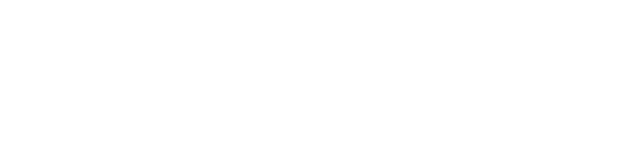
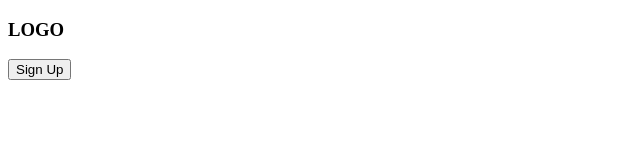
Before and after one commit to TahsinaRashid/Assignment1, a plain HTML site: page first.html in a window 1280 px wide. Shown: the whole page, without its empty margins (0-640 px from the left). Drawn offline with Linux system fonts and the light colour scheme.

Commit message:
style added

```diff
--- a/first.html
+++ b/first.html
@@ -4,8 +4,21 @@
     <meta charset="UTF-8">
     <meta name="viewport" content="width=device-width, initial-scale=1.0">
     <title>First assignment</title>
+    <link rel="stylesheet" href="style/style.css">
 </head>
 <body>
+    <header>
+        <nav>
+            <h3><b>LOGO</b></h3>
+            <button>Sign Up</button></a>
 
+        </nav>
+    </header>
+    <main>
+
+    </main>
+    <footer>
+
+    </footer>
 </body>
 </html>
--- /dev/null
+++ b/style/style.css
@@ -0,0 +1,3 @@
+button{
+    text-align: right;
+}
```
